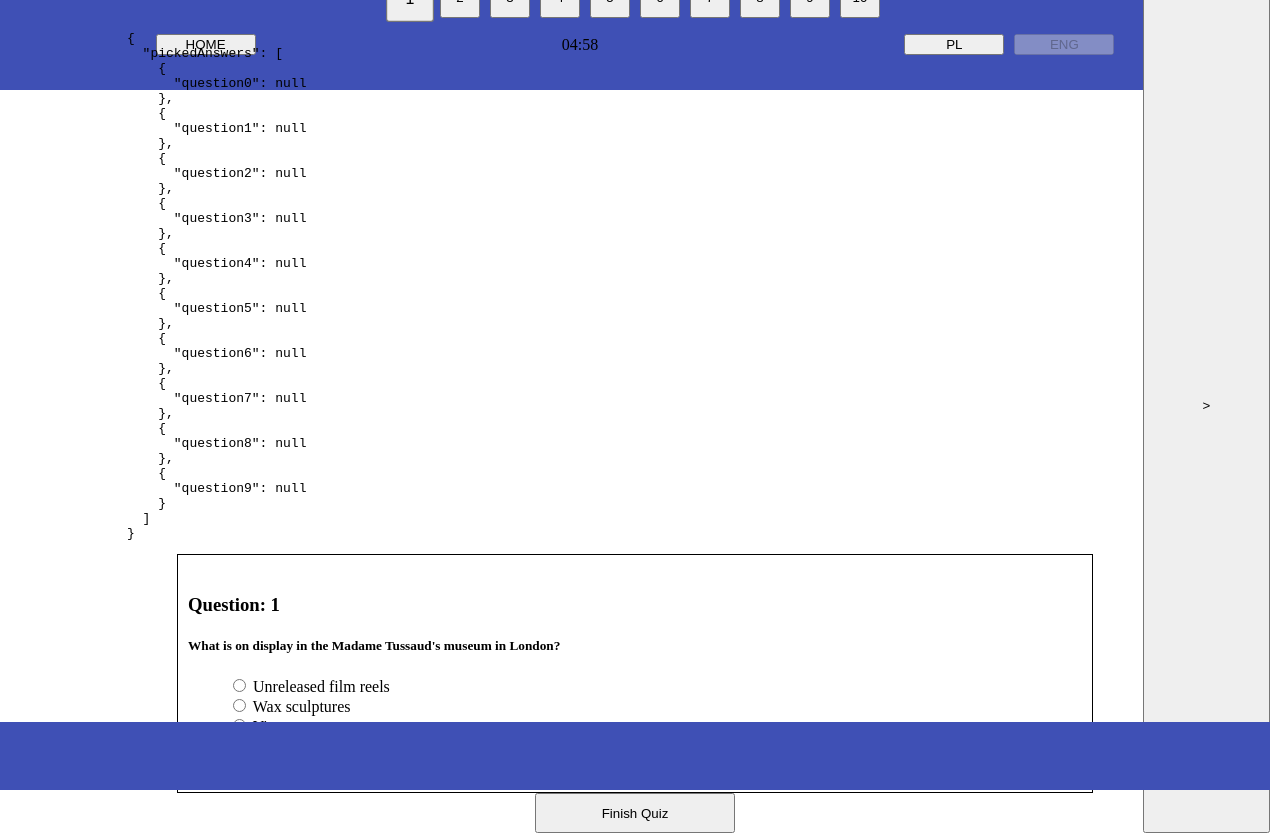
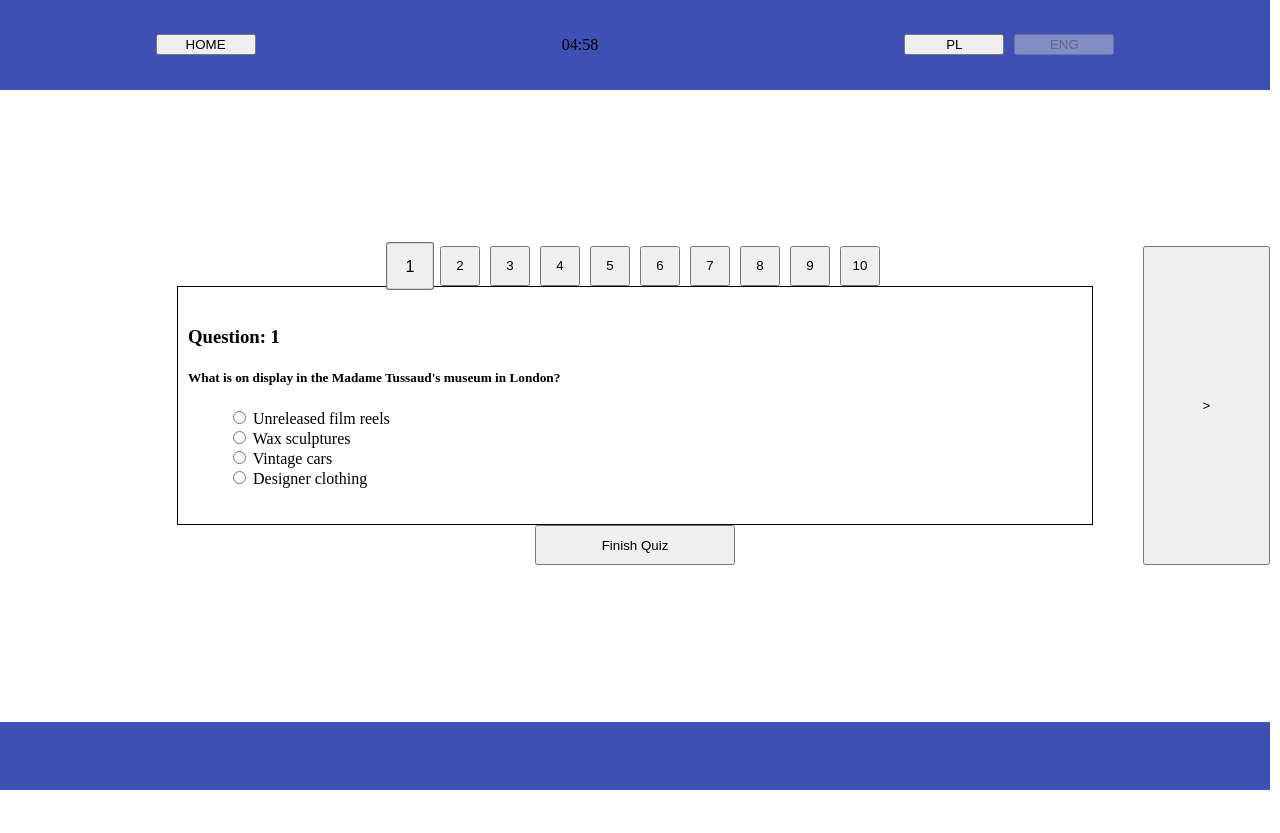
Before and after one commit to Guzicco/quiz, an Angular app: page / in a window 1280 px wide. Both pictures are taken after a click on the button "Click to Start". After the commit the page ends 800 px from the top, so only its background shows below. Built offline with nearby package versions, Linux system fonts and the light colour scheme.

Commit message:
remove formdisplay  data in dom

```diff
--- a/src/app/components/quiz/quiz.component.html
+++ b/src/app/components/quiz/quiz.component.html
@@ -24,7 +24,6 @@
       </div>
 
       <div>
-        <pre>{{ formQuiz.value | json }}</pre>
         <app-question
           *ngFor="let question of quizData.questions; let i = index"
           [answersOrder]="randomOrderSets[i]"
```
